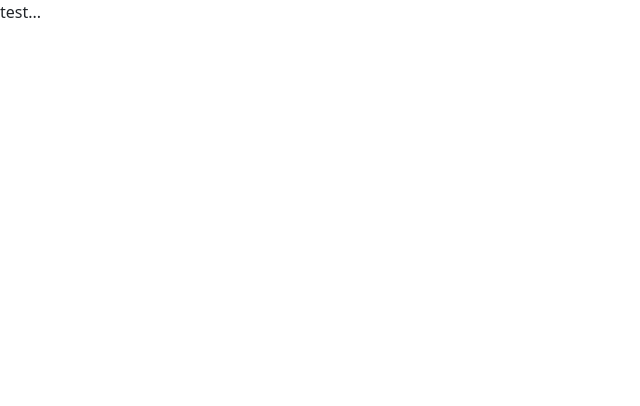
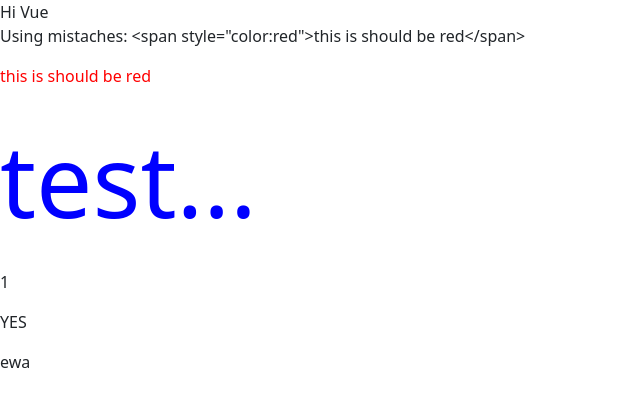
Before and after one commit to spiraleyeld/VueDemo, a plain HTML site: page index.html in a window 1280 px wide. Shown: the whole page, without its empty margins (0-640 px from the left). Drawn offline with Linux system fonts and the light colour scheme.

Commit message:
Guide: Import Values by simple ways

```diff
--- a/index.html
+++ b/index.html
@@ -5,24 +5,35 @@
   <title>Vue Demo</title>
   <link rel="stylesheet" href="css\bootstrap.min.css">
   <link rel="stylesheet" href="css\bootstrap-grid.min.css">
+  <style type='text/css'>
+    .red {color:red;}
+    .blue {color:blue;font-size:100px;}
+  </style>
 </head>
 <body>
 <div id="app">
-    {{ a }}
+    {{ msg }}
+    <p>Using mistaches: {{ rawHtml }}</p>
+    <p v-html='rawHtml'></p>
+    <p v-bind:class="color">test...</p>
+    <p>{{ number = 1}}</p>
+    <p>{{ 1==1? 'YES' : 'NO'}}</p>
+    <P>{{ message.split('').reverse().join('') }}</P>
 </div>
-
-
-
-
-
-
 <script src="js\vue.js" type="text/javascript" charset="utf-8"></script>
 <script type="text/javascript">
 
 var data = { a : 1 };
 var vm = new Vue({
     el: "#app",
-    data:data
+    data:{
+        msg:"Hi Vue",
+        rawHtml: '<span style="color:red">this is should be red</span>',
+        number:10,
+        color:'blue',
+        ok:1,
+        message : 'awe'
+    }
 
 });
 
```
